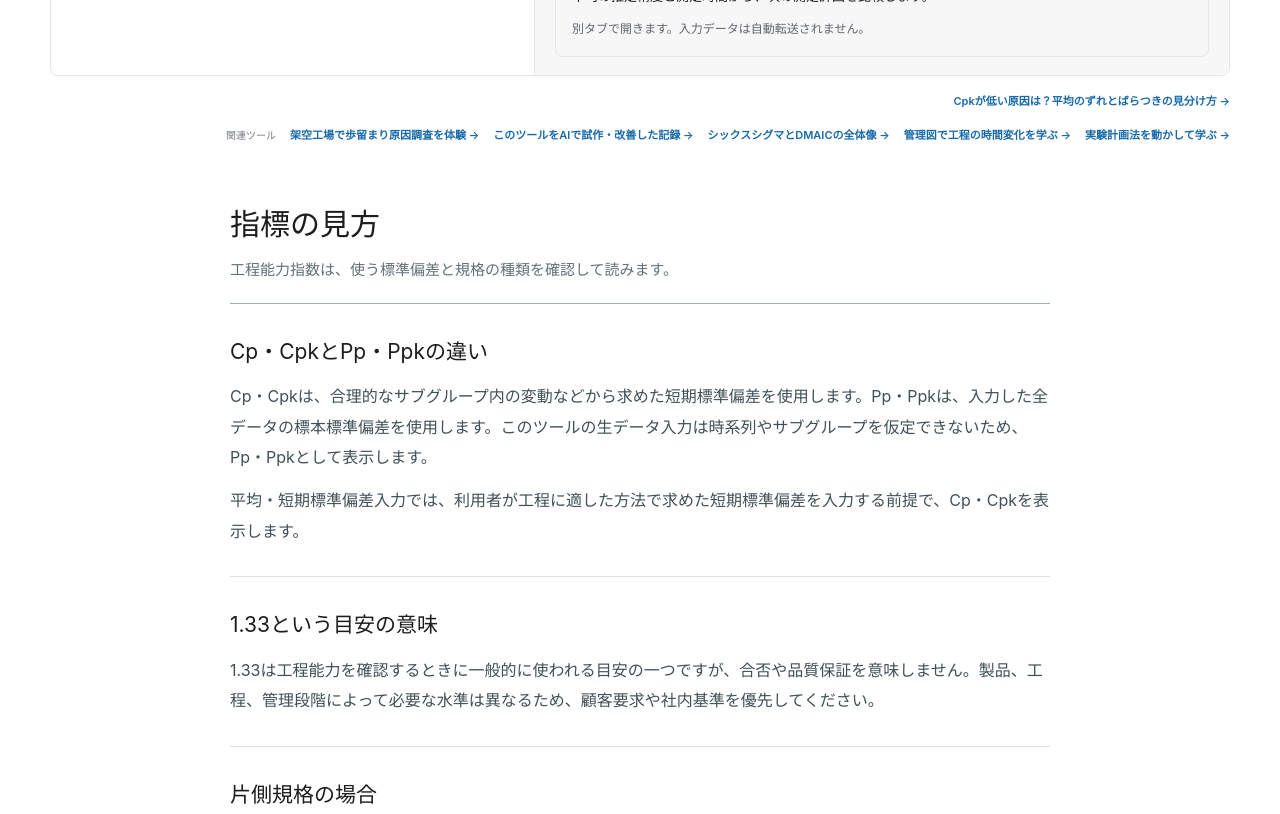
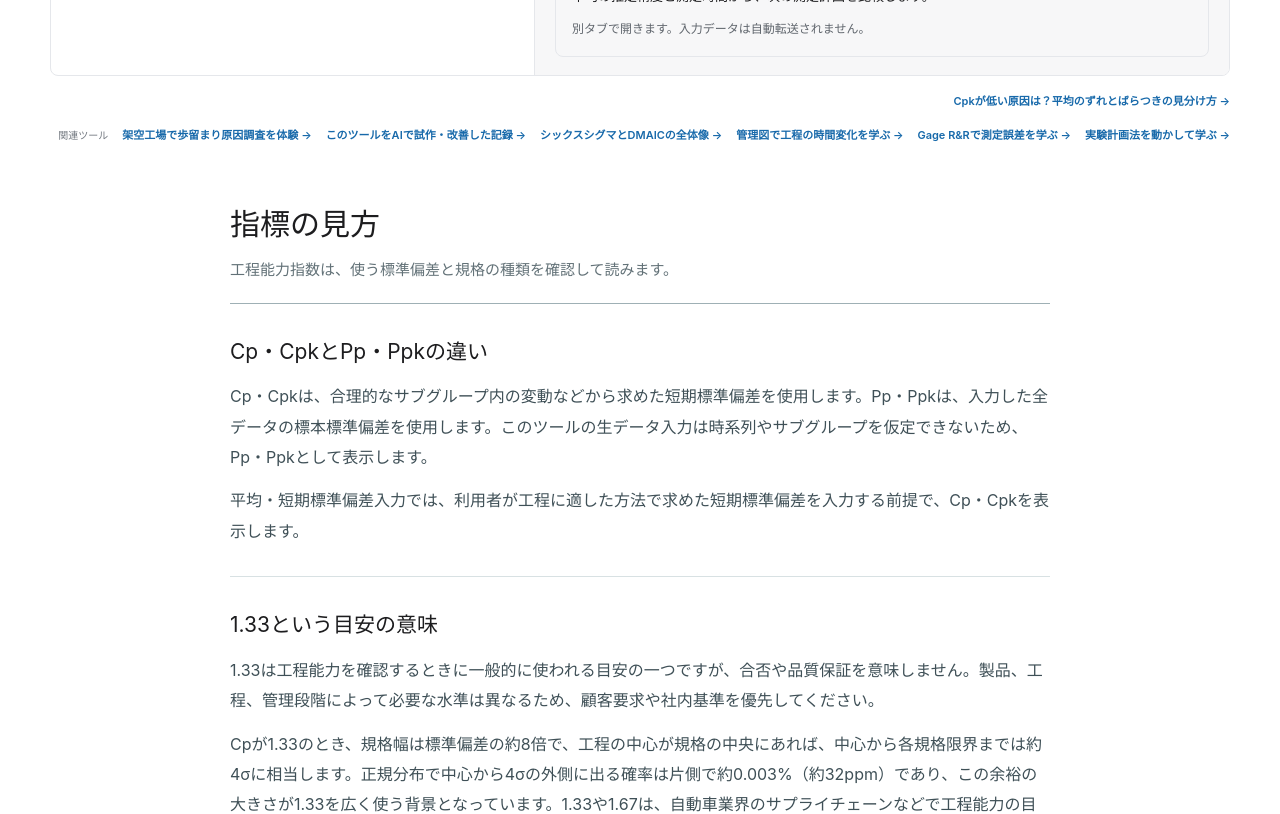
Before and after one commit to ryo0905-eng/manufacturing-compass, a Next.js app: page /tools/cpk in a window 1280 px wide. Shown: the part 1480-2294 px from the top of the page. Built offline with nearby package versions, Linux system fonts and the light colour scheme; no server answers.

Commit message:
Improve Cp/Cpk tool links and threshold explanation

```diff
--- a/src/app/(ja)/tools/cpk/page.tsx
+++ b/src/app/(ja)/tools/cpk/page.tsx
@@ -41,12 +41,12 @@ export default function CpkToolPage() {
       <CpkToolExperience />
 
       {cpkLowCausesGuide.status === "published" ? <nav className="tool-related-links" aria-label="計算結果の読み方"><TrackedInternalLink href="/guides/cpk-low-causes" eventName="cpk_related_content_click" eventProperties={{ destination: "cpk_low_causes" }}>Cpkが低い原因は？平均のずれとばらつきの見分け方 →</TrackedInternalLink></nav> : null}
-      <nav className="tool-related-links" aria-label="関連する実務学習ツール"><span>関連ツール</span><TrackedInternalLink eventName="cpk_related_content_click" eventProperties={{ destination: "yield_dashboard" }} href="/tools/yield-dashboard">架空工場で歩留まり原因調査を体験 <span aria-hidden="true">→</span></TrackedInternalLink><TrackedInternalLink eventName="cpk_related_content_click" eventProperties={{ destination: "prototype_guide" }} href="/guides/ai-prototyping-requirements">このツールをAIで試作・改善した記録 <span aria-hidden="true">→</span></TrackedInternalLink><TrackedInternalLink eventName="cpk_related_content_click" eventProperties={{ destination: "six_sigma" }} href="/guides/six-sigma">シックスシグマとDMAICの全体像 <span aria-hidden="true">→</span></TrackedInternalLink><TrackedInternalLink eventName="cpk_related_content_click" eventProperties={{ destination: "control_chart" }} href="/tools/control-chart">管理図で工程の時間変化を学ぶ <span aria-hidden="true">→</span></TrackedInternalLink><TrackedInternalLink eventName="cpk_related_content_click" eventProperties={{ destination: "doe" }} href="/tools/doe">実験計画法を動かして学ぶ <span aria-hidden="true">→</span></TrackedInternalLink></nav>
+      <nav className="tool-related-links" aria-label="関連する実務学習ツール"><span>関連ツール</span><TrackedInternalLink eventName="cpk_related_content_click" eventProperties={{ destination: "yield_dashboard" }} href="/tools/yield-dashboard">架空工場で歩留まり原因調査を体験 <span aria-hidden="true">→</span></TrackedInternalLink><TrackedInternalLink eventName="cpk_related_content_click" eventProperties={{ destination: "prototype_guide" }} href="/guides/ai-prototyping-requirements">このツールをAIで試作・改善した記録 <span aria-hidden="true">→</span></TrackedInternalLink><TrackedInternalLink eventName="cpk_related_content_click" eventProperties={{ destination: "six_sigma" }} href="/guides/six-sigma">シックスシグマとDMAICの全体像 <span aria-hidden="true">→</span></TrackedInternalLink><TrackedInternalLink eventName="cpk_related_content_click" eventProperties={{ destination: "control_chart" }} href="/tools/control-chart">管理図で工程の時間変化を学ぶ <span aria-hidden="true">→</span></TrackedInternalLink><TrackedInternalLink eventName="cpk_related_content_click" eventProperties={{ destination: "gage_rr" }} href="/tools/gage-rr">Gage R&amp;Rで測定誤差を学ぶ <span aria-hidden="true">→</span></TrackedInternalLink><TrackedInternalLink eventName="cpk_related_content_click" eventProperties={{ destination: "doe" }} href="/tools/doe">実験計画法を動かして学ぶ <span aria-hidden="true">→</span></TrackedInternalLink></nav>
 
       <article id="cpk-reading-guide" className="capability-document" style={{ scrollMarginTop: 100 }}>
         <header><h2>指標の見方</h2><p>工程能力指数は、使う標準偏差と規格の種類を確認して読みます。</p></header>
         <section><h3>Cp・CpkとPp・Ppkの違い</h3><p>Cp・Cpkは、合理的なサブグループ内の変動などから求めた短期標準偏差を使用します。Pp・Ppkは、入力した全データの標本標準偏差を使用します。このツールの生データ入力は時系列やサブグループを仮定できないため、Pp・Ppkとして表示します。</p><p>平均・短期標準偏差入力では、利用者が工程に適した方法で求めた短期標準偏差を入力する前提で、Cp・Cpkを表示します。</p></section>
-        <section><h3>1.33という目安の意味</h3><p>1.33は工程能力を確認するときに一般的に使われる目安の一つですが、合否や品質保証を意味しません。製品、工程、管理段階によって必要な水準は異なるため、顧客要求や社内基準を優先してください。</p></section>
+        <section><h3>1.33という目安の意味</h3><p>1.33は工程能力を確認するときに一般的に使われる目安の一つですが、合否や品質保証を意味しません。製品、工程、管理段階によって必要な水準は異なるため、顧客要求や社内基準を優先してください。</p><p>Cpが1.33のとき、規格幅は標準偏差の約8倍で、工程の中心が規格の中央にあれば、中心から各規格限界までは約4σに相当します。正規分布で中心から4σの外側に出る確率は片側で約0.003%（約32ppm）であり、この余裕の大きさが1.33を広く使う背景となっています。1.33や1.67は、自動車業界のサプライチェーンなどで工程能力の目安として慣例的に使われてきました。</p></section>
         <section><h3>片側規格の場合</h3><p>上限規格だけがある場合はPpuまたはCpu、下限規格だけがある場合はPplまたはCplを確認します。規格幅の両端を必要とするPpまたはCpは定義できないため、ツールでは「—」と表示します。</p></section>
         <section><h3>工程能力と管理状態は別に確認する</h3><p>CpkやPpkだけでは、工程が統計的管理状態にあるか判断できません。時間順の変化を管理図で確認し、特殊原因、測定システム、分布の形、材料ロット、サンプリング方法も併せて評価してください。正規性を確認せず、指数から実際の規格外率を断定することも避ける必要があります。</p></section>
         <section><h3>Excelで計算する場合との違い</h3><p>Excelでも同じ式で計算できます。このツールは、列データを貼り付けるだけで入力件数、分布、規格中心からのずれ、確認候補を一度に整理するためのものです。元データは保存せず、入力内容も自動で整形しません。</p></section>
--- a/src/app/(ja)/tools/page.tsx
+++ b/src/app/(ja)/tools/page.tsx
@@ -28,6 +28,7 @@ export default function ToolsPage() {
         <div><p className="section-label">企業研究の実験企画</p><h2>半導体企業ランキング・タイムマシン</h2><p>主要20社の2010〜2025年の年末時価総額を、再生・年の移動・企業選択で比較。GAFAM・トヨタとの比較や装置5社・日本企業10社への切り替え、比較URLの共有もできます。</p></div>
         <TrackedInternalLink href="/tools/ranking-time-machine" eventName="tool_card_click" eventProperties={{ tool_name: 'ランキング・タイムマシン', source_section: 'tools_experiment' }}>時価総額の推移を見る →</TrackedInternalLink>
         <TrackedInternalLink href="/guides/japan-semiconductor-market-cap-history" eventName="article_internal_click" eventProperties={{ source_slug: "tools", destination_path: "/guides/japan-semiconductor-market-cap-history" }}>日本企業10社の変化を記事で読む →</TrackedInternalLink>
+        <TrackedInternalLink href="/guides/cpk-low-causes" eventName="article_internal_click" eventProperties={{ source_slug: "tools", destination_path: "/guides/cpk-low-causes" }}>Cpkが低い原因は？平均のずれとばらつきの見分け方</TrackedInternalLink>
       </aside>
     </main>
   );
```
